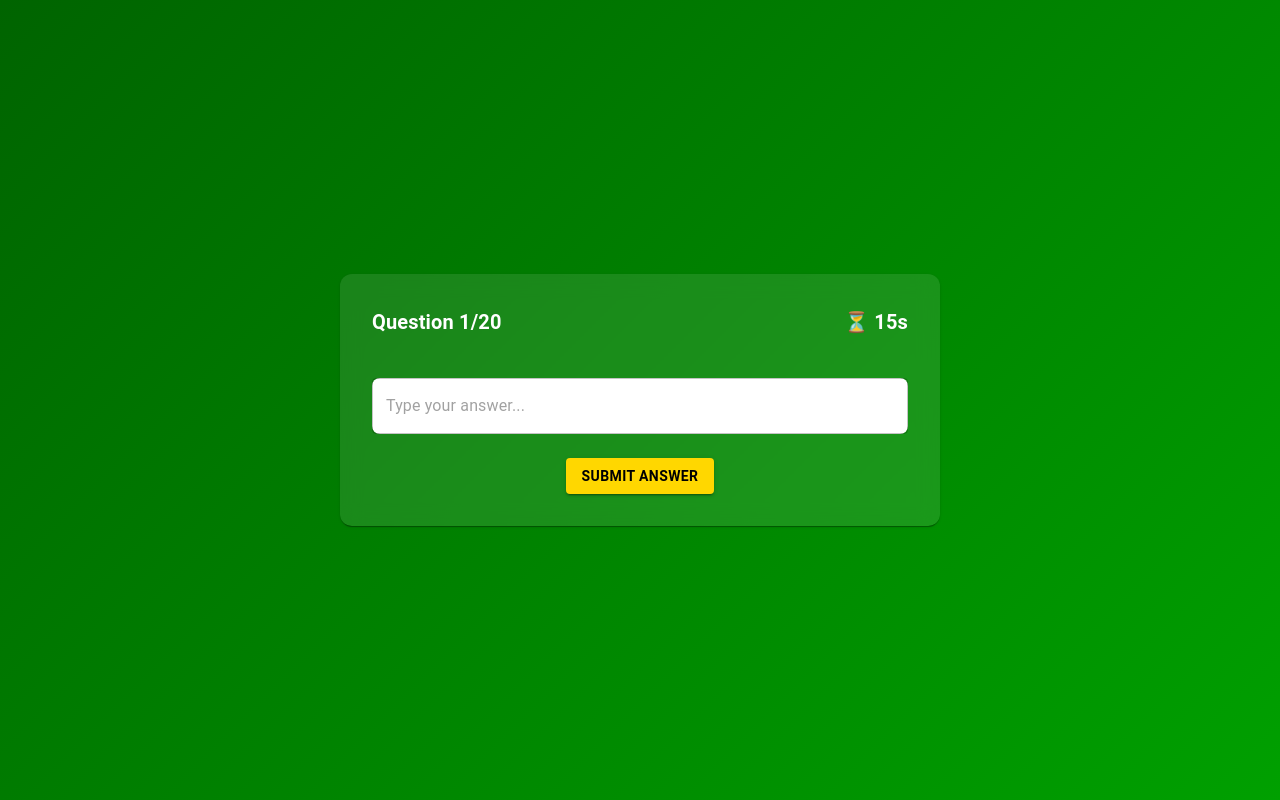
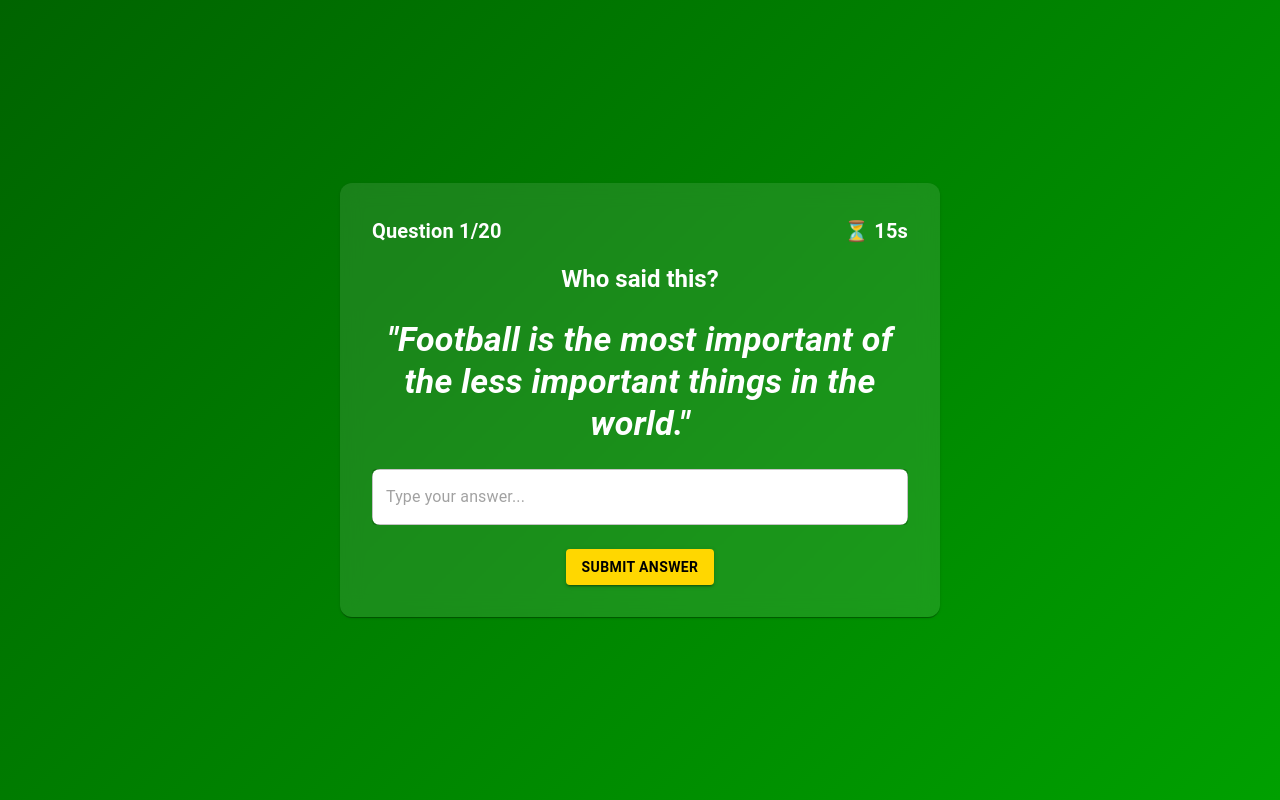
Before and after one commit to Archisman02/attax, a Next.js app in the folder attax/: page /quiz in a window 1280 px wide. Built offline with nearby package versions, Linux system fonts and the light colour scheme.

Commit message:
Added more 'Who Said This?' questions

```diff
--- a/attax/src/components/QuestionCard.tsx
+++ b/attax/src/components/QuestionCard.tsx
@@ -71,7 +71,21 @@ const QuestionCard: React.FC<{
         </Box>
       )}
 
-      {}
+      {question.category === "Who Said It?" && (
+        <Box>
+          <Typography variant="h5" fontWeight="bold" mt={2} mb={3}>
+            Who said this?
+          </Typography>
+          <Typography
+            variant="h4"
+            fontWeight="bold"
+            fontStyle="italic"
+            // sx={{ mb: 3, color: "white" }}
+          >
+            "{question.quote}"
+          </Typography>
+        </Box>
+      )}
     </>
   );
 };
--- a/attax/src/pages/quiz.tsx
+++ b/attax/src/pages/quiz.tsx
@@ -138,8 +138,6 @@ const questions = [
     status: "Retired",
     answer: "Zlatan Ibrahimovic",
   },
-
-  // 🟡 MEDIUM QUESTIONS (20)
   {
     id: 14,
     category: "Career Path Challenge",
@@ -215,8 +213,6 @@ const questions = [
     status: "Retired",
     answer: "Samuel Eto'o",
   },
-
-  // 🔴 HARD QUESTIONS (20)
   {
     id: 24,
     category: "Career Path Challenge",
@@ -309,9 +305,8 @@ const questions = [
   {
     id: 36,
     category: "Who Said It?",
-    quote:
-      "When people succeed, it is because of hard work. Luck has nothing to do with success.",
-    answer: "Diego Maradona",
+    quote: "I learned all about life with a ball at my feet.",
+    answer: "Ronaldinho",
   },
   {
     id: 37,
@@ -428,6 +423,133 @@ const questions = [
     quote:
       "In football, you win as a team, you lose as a team, and you also celebrate as a team.",
     answer: "Didier Drogba",
+  },
+  {
+    id: 64,
+    category: "Who Said It?",
+    quote: "Mountains are there to be climbed, aren't they?",
+    answer: "Ole Gunnar Solskjaer",
+  },
+  {
+    id: 65,
+    category: "Who Said It?",
+    quote: "But eras come to an end",
+    answer: "Erik Ten Hag",
+  },
+  {
+    id: 66,
+    category: "Who Said It?",
+    quote:
+      "If they don't want me anymore, I'll go somewhere else and win trophies. That's what I have done my whole career.",
+    answer: "Erik Ten Hag",
+  },
+  {
+    id: 66,
+    category: "Who Said It?",
+    quote: "Coaches can't perform magic",
+    answer: "Erik Ten Hag",
+  },
+  {
+    id: 67,
+    category: "Who Said It?",
+    quote:
+      "“Please don’t call me arrogant, but I’m European champion and I think I’m a special one.",
+    answer: "José Mourinho",
+  },
+  {
+    id: 68,
+    category: "Who Said It?",
+    quote: "I prefer not to speak. If I speak, I am in big trouble.",
+    answer: "José Mourinho",
+  },
+  {
+    id: 69,
+    category: "Who Said It?",
+    quote: "Respect. Respect, man. Respect. Respect.",
+    answer: "José Mourinho",
+  },
+  {
+    id: 70,
+    category: "Who Said It?",
+    quote: "They brought the bus and they left the bus in front of the goal.",
+    answer: "José Mourinho",
+  },
+  {
+    id: 71,
+    category: "Who Said It?",
+    quote: "They brought the bus and they left the bus in front of the goal.",
+    answer: "José Mourinho",
+  },
+  {
+    id: 73,
+    category: "Who Said It?",
+    quote: "Football, bloody hell!",
+    answer: "Alex Ferguson",
+  },
+  {
+    id: 74,
+    category: "Who Said It?",
+    quote: "Attack wins you games, defence wins you titles.",
+    answer: "Alex Ferguson",
+  },
+  {
+    id: 75,
+    category: "Who Said It?",
+    quote:
+      "My greatest challenge was knocking Liverpool right off their f*****g perch.",
+    answer: "Alex Ferguson",
+  },
+  {
+    id: 76,
+    category: "Who Said It?",
+    quote:
+      "Give me Zidane and 10 pieces of wood, and I'll win you the Champions League.",
+    answer: "Alex Ferguson",
+  },
+  {
+    id: 77,
+    category: "Who Said It?",
+    quote: "Let's talk about six, baby!",
+    answer: "Jürgen Klopp",
+  },
+  {
+    id: 78,
+    category: "Who Said It?",
+    quote: "I'm a normal guy from the Black Forest. I'm the Normal One.",
+    answer: "Jürgen Klopp",
+  },
+  {
+    id: 78,
+    category: "Who Said It?",
+    quote:
+      "You can change your wife, your politics, your religion, but never, never can you change your favourite football team.",
+    answer: "Eric Cantona",
+  },
+  {
+    id: 79,
+    category: "Who Said It?",
+    quote: "It’s getting tickly now – squeaky-bum time, I call it.",
+    answer: "Alex Ferguson",
+  },
+  {
+    id: 80,
+    category: "Who Said It?",
+    quote:
+      "First, I went left; he did too. Then I went right, and he did, too. Then I went left again, and he went to buy a hot dog.",
+    answer: "Alex Ferguson",
+  },
+  {
+    id: 80,
+    category: "Who Said It?",
+    quote:
+      "First, I went left; he did too. Then I went right, and he did, too. Then I went left again, and he went to buy a hot dog.",
+    answer: "Alex Ferguson",
+  },
+  {
+    id: 81,
+    category: "Who Said It?",
+    quote: "Sunday, the king plays.",
+    answer: "Alex Ferguson",
   },
 ];
 
```
Also changed, not shown: attax/src/pages/index.tsx (+4 -9 lines).
